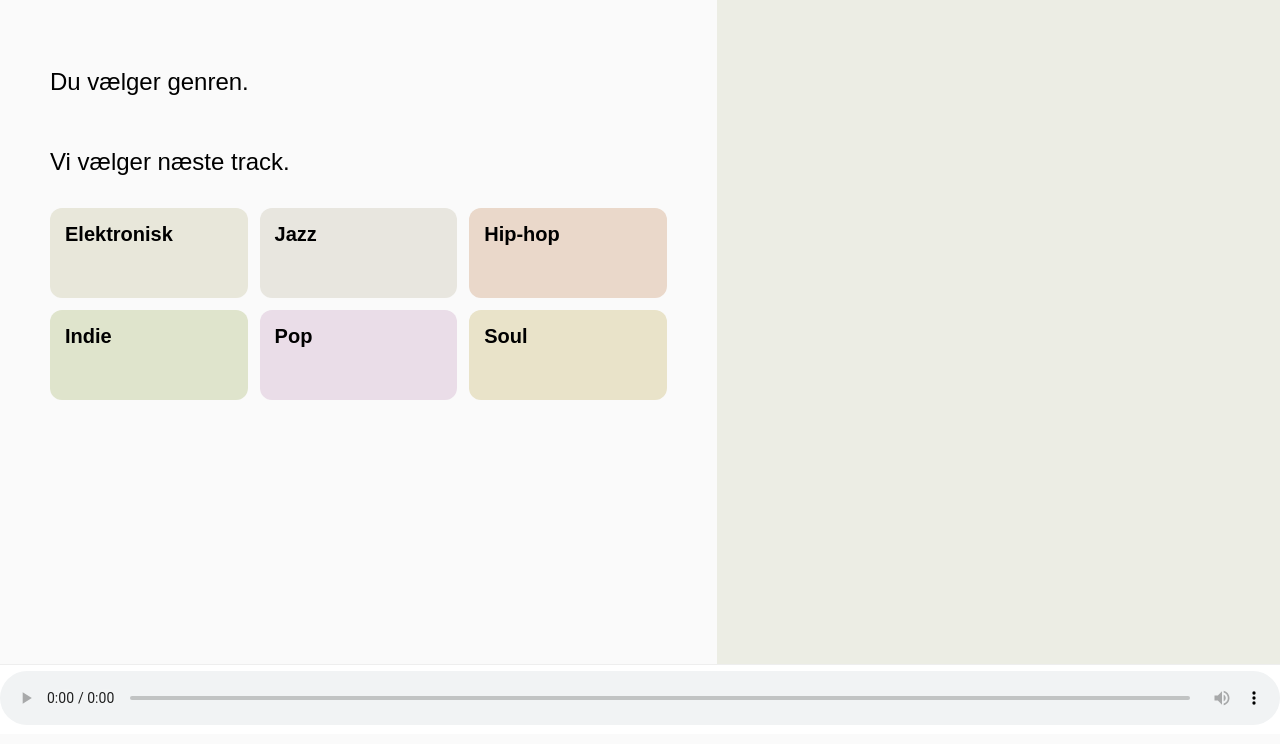
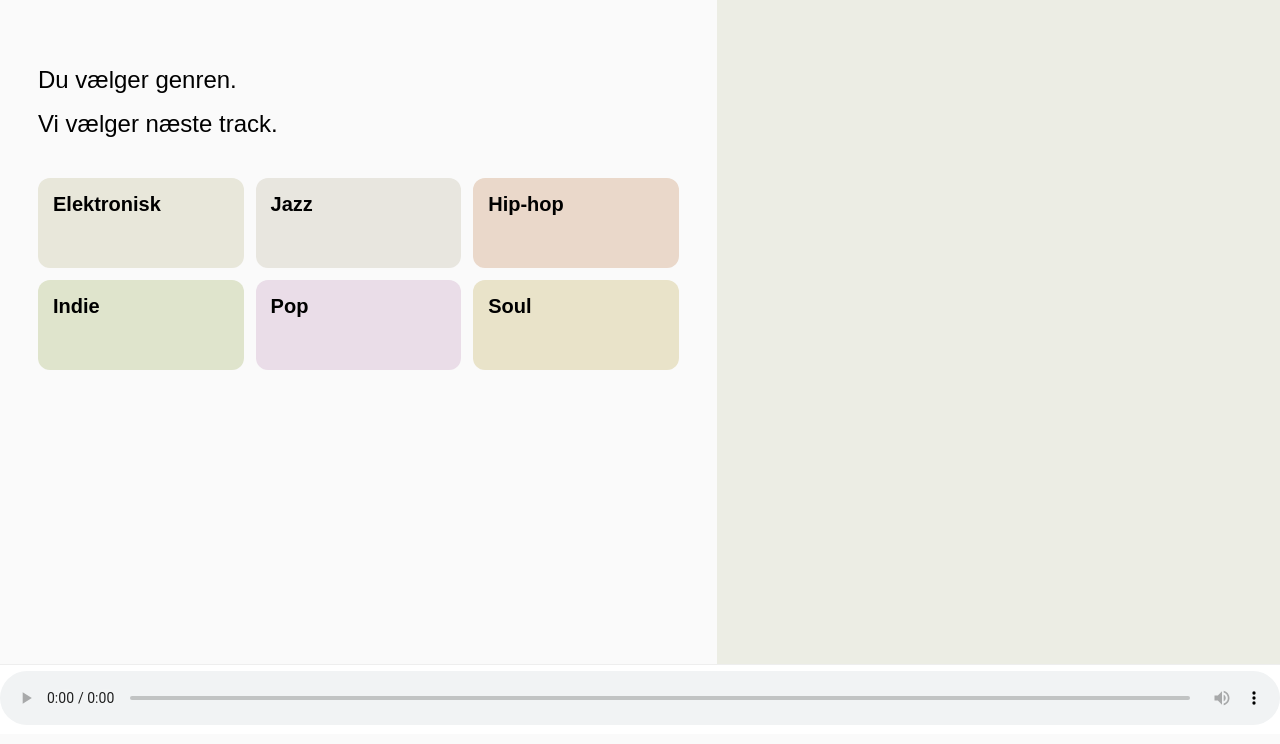
Before and after one commit to laarsegth/next_track, a website: page frontend/index.html in a window 1280 px wide. Shown: the part 66-810 px from the top of the page. Drawn offline with Linux system fonts and the light colour scheme.

Commit message:
skrift mellemrum

```diff
--- a/frontend/styles.css
+++ b/frontend/styles.css
@@ -3,8 +3,6 @@
 }
 
 body {
-    height: 100vh;
-    overflow: hidden;
     margin: 0;
     font-family: Arial, Helvetica, sans-serif;
     background: #fafafa;
@@ -75,12 +73,16 @@ body {
     grid-template-columns: repeat(3, 1fr);
     align-content: start;
     gap: 12px;
+    line-height: 1;
+    margin: 0 -12px;
 }
 
 .genres h1 {
     grid-column: 1 / -1;
     font-weight: bolder;
 }
+.genres h1:first-of-type  { margin-bottom: -12px; }
+.genres h1:nth-of-type(2) { margin-bottom: 30px; }
 
 .genres button {
     min-height: 90px;
@@ -139,6 +141,8 @@ body {
     color: black;
 }
 
+
+
   .afspiller {
     width: 100%;
     height: 60px;
```
